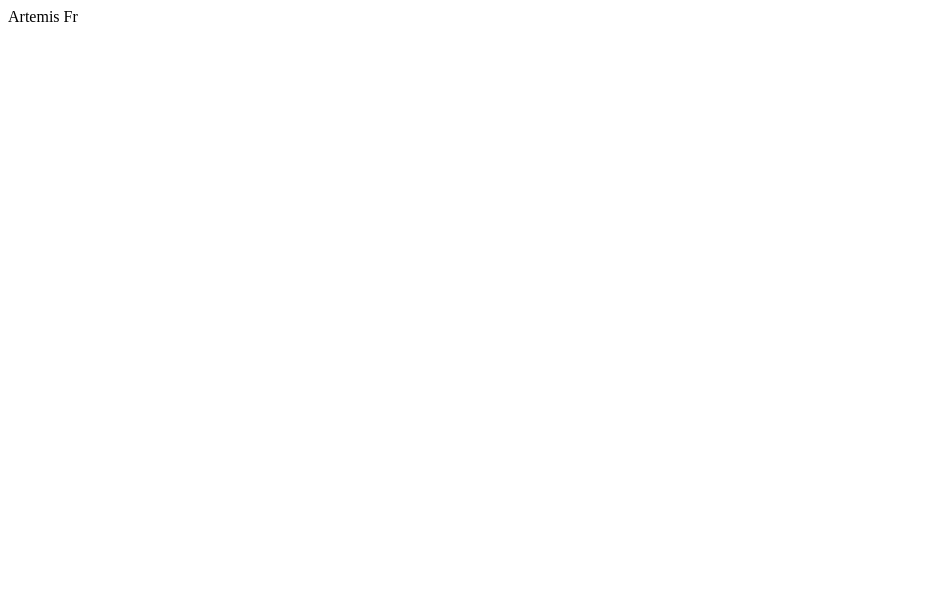
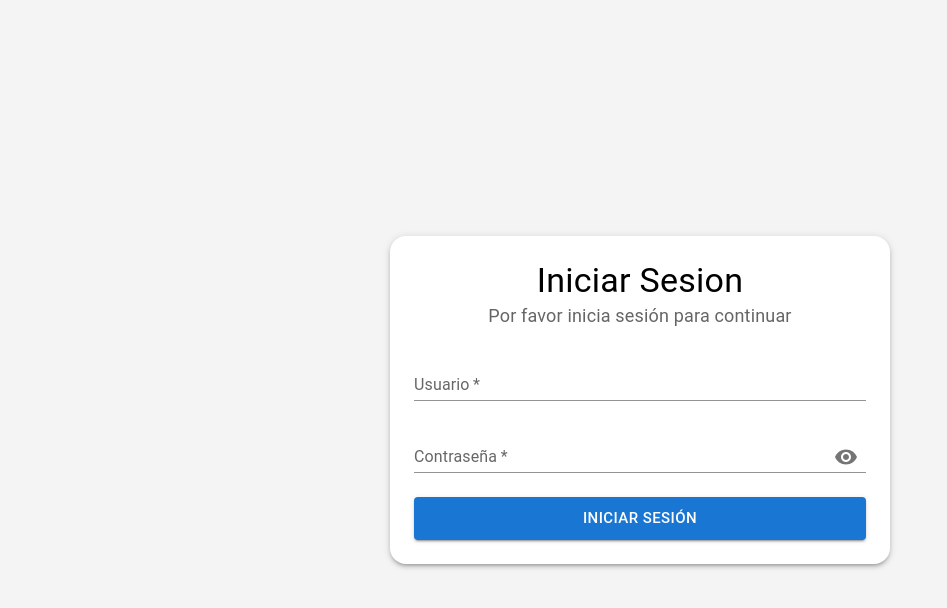
Before and after one commit to ramos-201/artemisfr, a React (Vite) app: page / in a window 1280 px wide. Shown: the top 608 px of the page, without its empty margins (0-947 px from the left). Built offline with nearby package versions, Linux system fonts and the light colour scheme.

Commit message:
feat: create login, MUI used styles

```diff
--- a/index.html
+++ b/index.html
@@ -4,7 +4,7 @@
     <meta charset="UTF-8" />
     <link rel="icon" type="" href="" />
     <meta name="viewport" content="width=device-width, initial-scale=1.0" />
-    <title>Vite + React + TS</title>
+    <title>Artemis App</title>
   </head>
   <body>
     <div id="root"></div>
--- a/package.json
+++ b/package.json
@@ -10,6 +10,10 @@
     "preview": "vite preview"
   },
   "dependencies": {
+    "@emotion/react": "^11.13.5",
+    "@emotion/styled": "^11.13.5",
+    "@mui/icons-material": "^6.1.8",
+    "@mui/material": "^6.1.8",
     "react": "^18.3.1",
     "react-dom": "^18.3.1"
   },
--- a/src/App.tsx
+++ b/src/App.tsx
@@ -1,9 +1,115 @@
+import { Box, Button, Container, IconButton, InputAdornment, TextField, Typography } from "@mui/material"
+import { Visibility, VisibilityOff } from "@mui/icons-material"
+import { useState } from "react"
+
+
 function App(): JSX.Element {
 
+  const [userFieldForm, setUserFieldForm] = useState('');
+  const [ passwordFieldForm, setPasswordFieldForm] = useState('');
+
+  const [hasErrorUserFieldForm, setHasErrorUserFieldForm] = useState(false);
+  const [hasErrorPasswordFieldForm, setHasErrorPasswordFieldForm] = useState(false);
+
+  const [isShowPassword, setIsShowPassword] = useState(false);
+  const toggleShowPassword = (): void => { setIsShowPassword( (prev) => !prev) }
+
+  const handleSumit = (e: React.FormEvent<HTMLFormElement>): void => {
+    e.preventDefault();
+
+    setHasErrorUserFieldForm(userFieldForm === '')
+    setHasErrorPasswordFieldForm(passwordFieldForm === '')
+
+    if (userFieldForm && passwordFieldForm) {
+      alert('Success...')
+    }
+  }
+
   return (
-    <>
-      Artemis Fr
-    </>
+    <Box component="section" sx={{
+      minHeight: "100vh",
+      display: "flex",
+      alignItems: "center",
+      justifyContent: "center",
+      bgcolor: "rgb(244, 244, 244)"
+    }} >
+      <Container sx={{
+        display: "flex",
+        flexDirection: "column",
+        justifyContent: "center",
+        textAlign: "center",
+        boxShadow: 3,
+        borderRadius: 4,
+        p: 3,
+        maxWidth: {sm: 500},
+        bgcolor: "rgb(255, 255, 255)"
+      }} >
+        <Typography variant="h4" >
+          Iniciar Sesion
+        </Typography>
+        <Typography sx={{
+          fontSize: "18px",
+          opacity: 0.6
+        }} >
+          Por favor inicia sesión para continuar
+        </Typography>
+
+        <form onSubmit={handleSumit} >
+          <TextField
+            required
+            fullWidth
+            type="text"
+            value={userFieldForm}
+            label="Usuario"
+            variant="standard"
+            sx={{ mt: 3 }}
+            error={hasErrorUserFieldForm}
+            helperText={ hasErrorUserFieldForm ?  'Este campo es requerido.' : ''  }
+            onChange={ (e) => {
+              setUserFieldForm(e.target.value)
+              setHasErrorUserFieldForm(false)
+            }}
+          />
+
+          <TextField
+            required
+            fullWidth
+            type={ isShowPassword ? 'text' : 'password' }
+            value={passwordFieldForm}
+            label="Contraseña"
+            variant="standard"
+            sx={{ mt: 3 }}
+            error={hasErrorPasswordFieldForm}
+            helperText={ hasErrorPasswordFieldForm ?  'Este campo es requerido.' : ''  }
+            onChange={ (e) => {
+              setPasswordFieldForm(e.target.value)
+              setHasErrorPasswordFieldForm(false)
+            }}
+            slotProps={{
+              input:{
+                endAdornment: (
+                  <InputAdornment position='end' >
+                    <IconButton onClick={toggleShowPassword} onMouseDown={ (e) => e.preventDefault() } >
+                      { isShowPassword ? <VisibilityOff /> : <Visibility /> }
+                    </IconButton>
+                  </InputAdornment>
+              )}
+            }}
+          />
+
+          <Button
+            fullWidth
+            type="submit"
+            variant="contained"
+            color="primary"
+            size="large"
+            sx={{ mt: 3 }}
+          >
+            Iniciar sesión
+          </Button>
+        </form>
+      </Container>
+    </Box>
   )
 }
 
--- /dev/null
+++ b/src/index.css
@@ -0,0 +1,6 @@
+body {
+    margin: 0;
+    padding: 0;
+    height: 100%;
+    width: 100%;
+}
--- a/src/main.tsx
+++ b/src/main.tsx
@@ -1,6 +1,7 @@
 import { StrictMode } from 'react'
 import { createRoot } from 'react-dom/client'
 import App from './App.tsx'
+import './index.css'
 
 createRoot(document.getElementById('root')!).render(
   <StrictMode>
```
